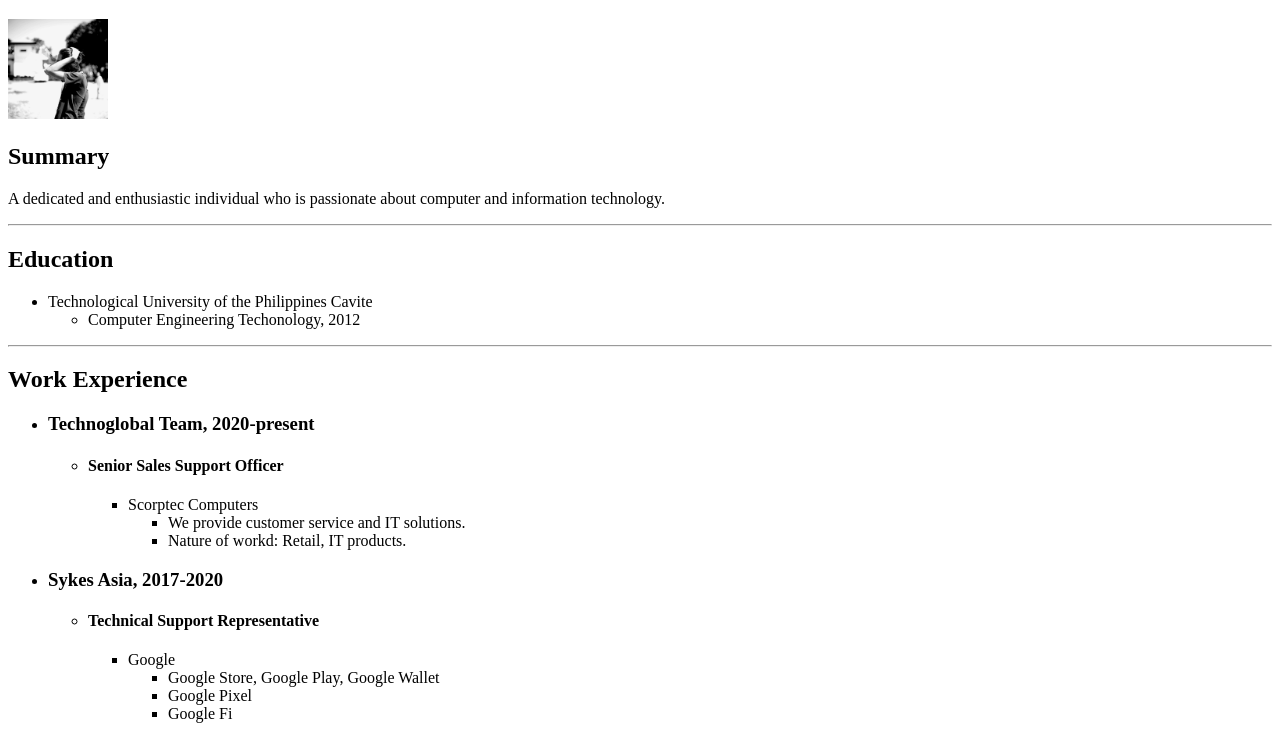
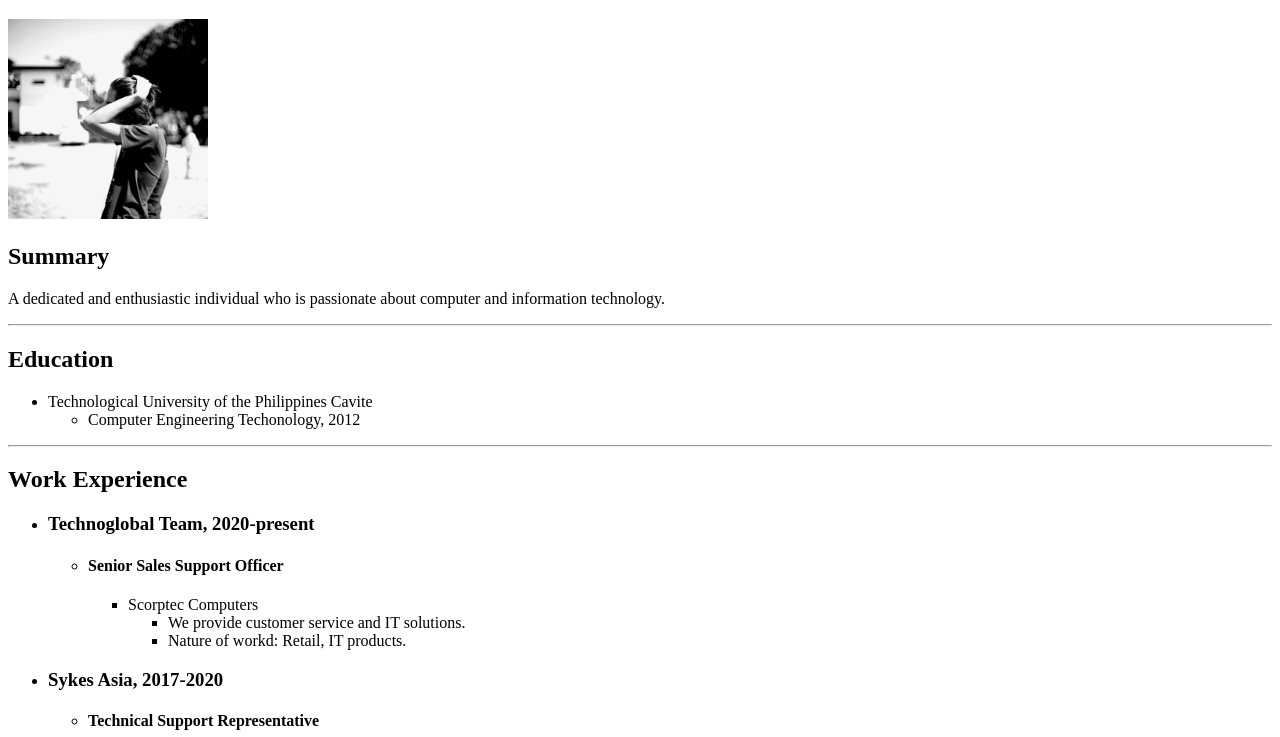
Before and after one commit to johrielrsrd/capstone-project-1, a plain HTML site: page index.html in a window 1280 px wide. Shown: the part 61-798 px from the top of the page. Drawn offline with Linux system fonts and the light colour scheme.

Commit message:
Update index.html

```diff
--- a/index.html
+++ b/index.html
@@ -6,7 +6,7 @@
 </head>
 <body>
     <h1>John Johriel Rosarda</h1>
-    <img src="./assets/images/profile photo.jpg" alt="profile photo" height="100"/>
+    <img src="./assets/images/profile photo.jpg" alt="profile photo" height="200"/>
 
     <h2>Summary</h2>
     <p>A dedicated and enthusiastic individual who is passionate about computer and information technology.</p>
```
